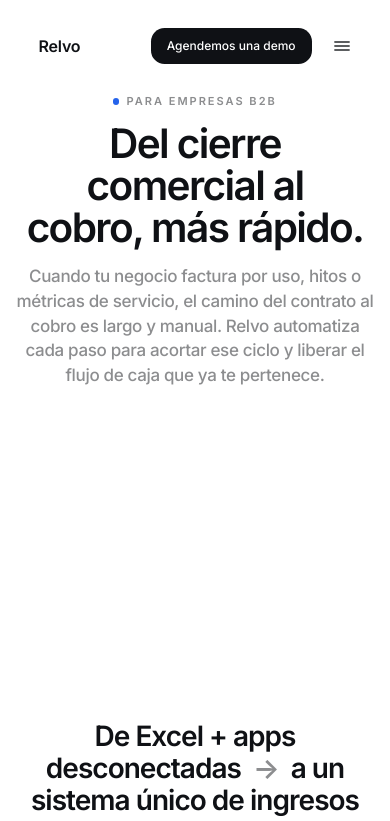
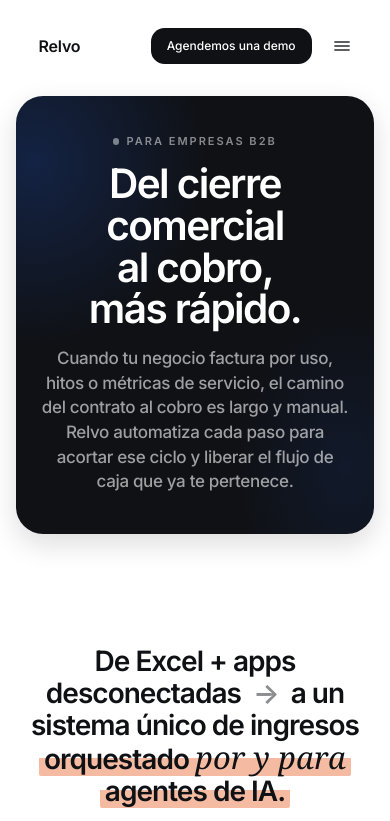
Before and after one commit to contactorelvoerp/relvo-landing, a React (Vite) app: page / in a window 390 px wide. Shown: the top 821 px of the page. Built offline with nearby package versions, Linux system fonts and the light colour scheme; a web font is replaced by a local one.

Commit message:
fix bug videos que no se activan

```diff
--- a/src/components/landing/HeroSection.jsx
+++ b/src/components/landing/HeroSection.jsx
@@ -23,47 +23,32 @@ export const HeroSection = ({ t, mediaSrc = DESKTOP_HERO_SRC }) => {
     <section className="section-shell bg-white pb-8 pt-5 sm:pb-10 sm:pt-6">
       <div className="mx-auto max-w-7xl">
         {useMobileLayout ? (
-          <>
-            <div className="mx-auto mb-5 max-w-3xl text-center">
+          <div
+            className="relative overflow-hidden rounded-[var(--radius-2xl)] px-6 py-10 shadow-[0_10px_28px_rgba(16,16,14,0.14)]"
+            style={{
+              background:
+                'radial-gradient(ellipse 80% 70% at 5% 15%, rgba(37,99,235,0.22) 0%, transparent 60%), radial-gradient(ellipse 55% 65% at 92% 85%, rgba(37,99,235,0.10) 0%, transparent 55%), #0f1115',
+            }}
+          >
+            <div className="mx-auto max-w-3xl text-center">
               {t.heroBadge && (
                 <div className="mb-4 flex justify-center">
-                  <span className="eyebrow-compact">{t.heroBadge}</span>
+                  <span
+                    className="eyebrow-compact"
+                    style={{ color: 'rgba(255,255,255,0.50)', ['--brand-accent']: 'rgba(255,255,255,0.45)' }}
+                  >
+                    {t.heroBadge}
+                  </span>
                 </div>
               )}
-              <h1 className="font-display text-[clamp(2rem,10.4vw,2.8rem)] font-semibold leading-[1.03] tracking-[-0.04em] text-[var(--text-main)]">
+              <h1 className="font-display text-[clamp(2rem,10.4vw,2.8rem)] font-semibold leading-[1.03] tracking-[-0.04em] text-white">
                 {t.heroTitle}
               </h1>
-              <p className="mx-auto mt-4 max-w-[38ch] whitespace-pre-line text-[17px] font-medium leading-[1.45] tracking-[-0.02em] text-[var(--text-soft)]">
+              <p className="mx-auto mt-4 max-w-[38ch] whitespace-pre-line text-[17px] font-medium leading-[1.45] tracking-[-0.02em] text-white/60">
                 {t.heroDescription}
               </p>
             </div>
-            <div className="aspect-video w-full">
-              {showMedia ? (
-                isVideo ? (
-                  <HeroCanvasVideo
-                    src={mobileHeroSrc}
-                    fit="cover"
-                    topCropPx={14}
-                    native
-                    className="h-full w-full"
-                    onError={() => setMediaOk(false)}
-                  />
-                ) : (
-                  <img
-                    src={mediaSrc}
-                    alt={t.heroGifAlt}
-                    onError={() => setMediaOk(false)}
-                    className="h-full w-full object-cover"
-                    loading="lazy"
-                  />
-                )
-              ) : (
-                <div className="flex h-full w-full items-center justify-center bg-white/5">
-                  <div className="h-16 w-16 rounded-[var(--radius-md)] bg-white/10" />
-                </div>
-              )}
-            </div>
-          </>
+          </div>
         ) : (
           <div
             className="relative overflow-hidden rounded-[var(--radius-2xl)] px-6 py-4 shadow-[0_10px_28px_rgba(16,16,14,0.14)] sm:px-10 sm:py-12"
--- a/src/index.css
+++ b/src/index.css
@@ -143,7 +143,8 @@ img {
 .hero-video::-webkit-media-controls-panel,
 .hero-video::-webkit-media-controls-overlay-enclosure,
 .hero-video::-webkit-media-controls-timeline,
-.hero-video::-webkit-media-controls-play-button {
+.hero-video::-webkit-media-controls-play-button,
+.hero-video::-webkit-media-controls-start-playback-button {
   display: none !important;
   -webkit-appearance: none;
 }
```
